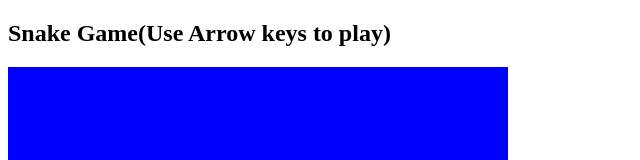
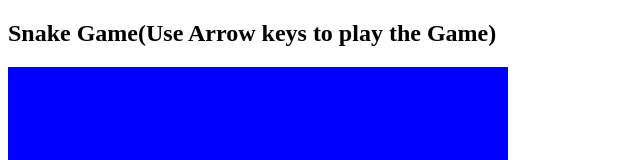
Before and after one commit to Gediontkd/snakeGame, a plain HTML site: page index.html in a window 1280 px wide. Shown: the top 160 px of the page, without its empty margins (0-640 px from the left). Drawn offline with Linux system fonts and the light colour scheme.

Commit message:
h1 edited

```diff
--- a/index.html
+++ b/index.html
@@ -7,7 +7,7 @@
     <link rel="stylesheet" href="CSS/style.css" />
   </head>
   <body>
-    <h2>Snake Game(Use Arrow keys to play)</h2>
+    <h2>Snake Game(Use Arrow keys to play the Game)</h2>
 
       <!-- Our Canvas -->
       <canvas class="canvas" width="500" height="500"></canvas>
```
